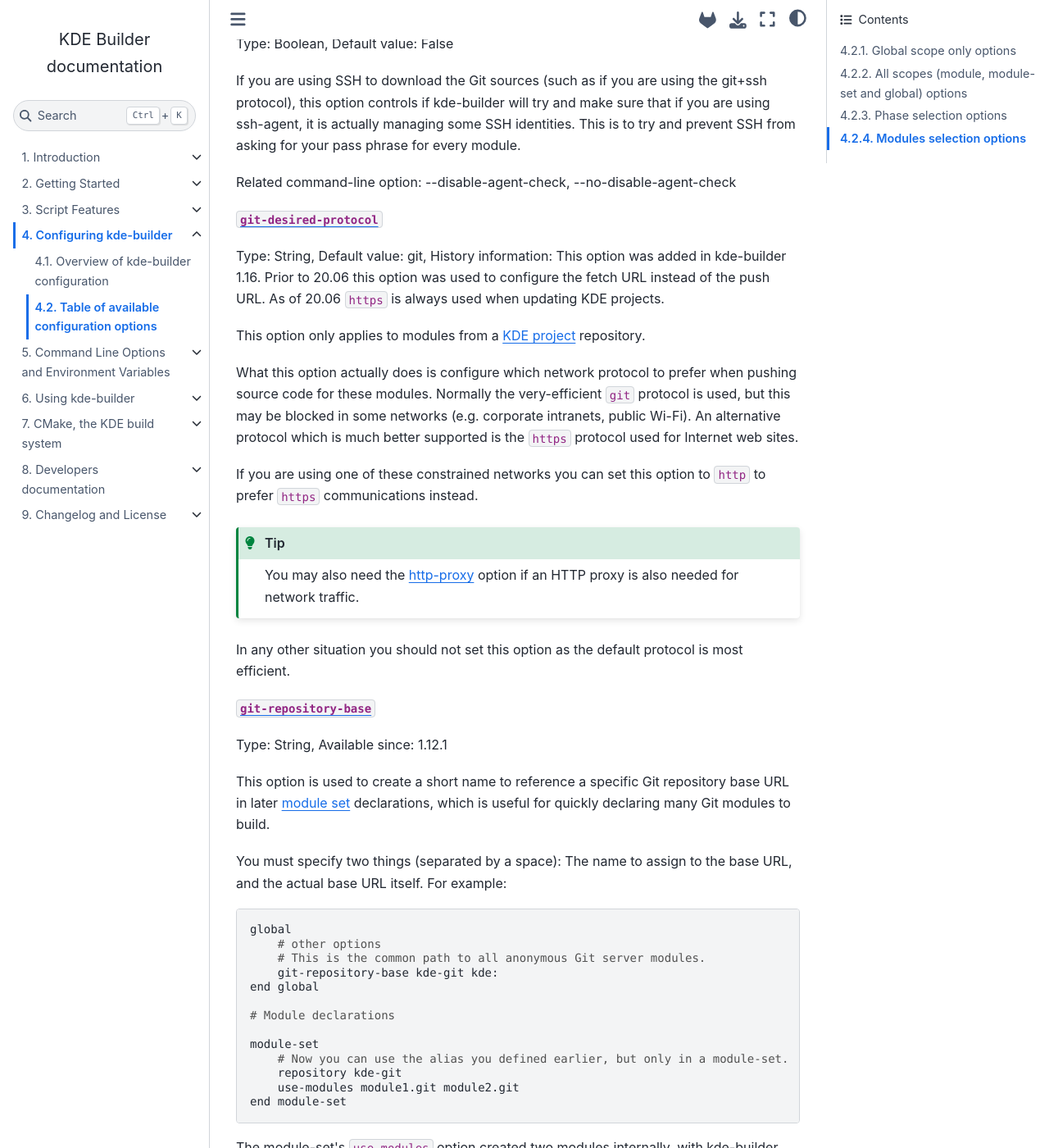
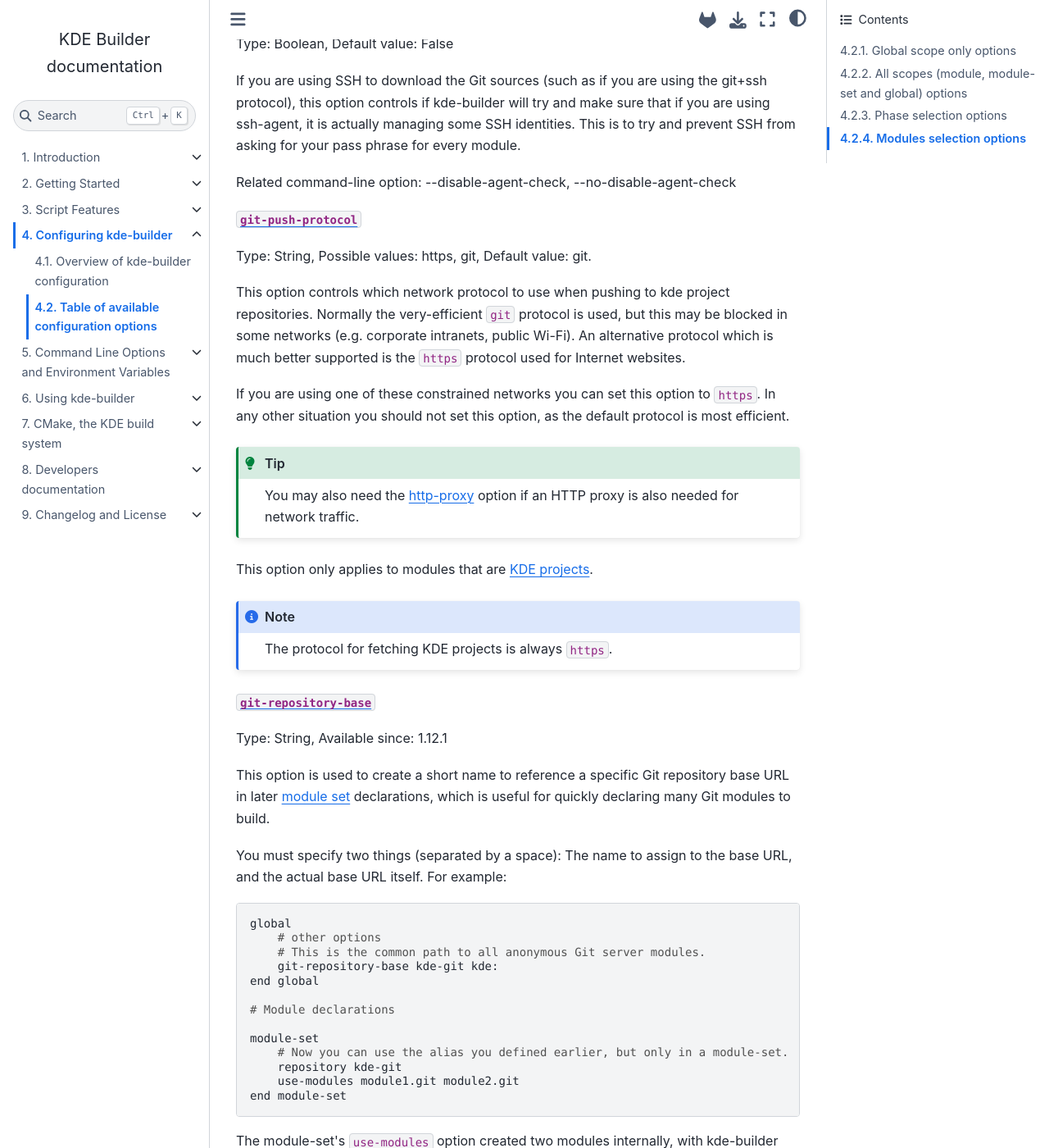
Before and after one commit to KDE/kde-builder, a Sphinx documentation site: the page built from doc/chapter_04/conf-options-table.md, in a window 1280 px wide and 1400 px high, scrolled down 905 px. Shown: the whole window at 82% size. Built offline with Sphinx 7.4.7 and the Sphinx Book theme 1.1.4, drawn with Linux system fonts in a browser that asks for light colours.

Commit message:
Rename config option "git-desired-protocol" to "git-push-protocol"

````diff
--- a/doc/chapter_04/conf-options-table.md
+++ b/doc/chapter_04/conf-options-table.md
@@ -52,34 +52,27 @@
 
 Related command-line option: --disable-agent-check, --no-disable-agent-check
 
-(conf-git-desired-protocol)=
-[`git-desired-protocol`](conf-git-desired-protocol)
+(conf-git-push-protocol)=
+[`git-push-protocol`](conf-git-push-protocol)
 
-Type: String, Default value: git, History information: This option
-was added in kde-builder 1.16. Prior to 20.06 this option was used to
-configure the fetch URL instead of the push URL. As of 20.06
-`https` is always used when updating KDE projects.
+Type: String, Possible values: https, git, Default value: git.
 
-This option only applies to modules from a [KDE project](#kde-projects-module-sets) repository.
+This option controls which network protocol to use when pushing to kde project repositories. Normally the very-efficient
+`git` protocol is used, but this may be blocked in some networks (e.g. corporate intranets, public Wi-Fi). An alternative
+protocol which is much better supported is the `https` protocol used for Internet websites.
 
-What this option actually does is configure which network protocol to
-prefer when pushing source code for these modules. Normally the
-very-efficient `git` protocol is used, but this may be
-blocked in some networks (e.g. corporate intranets, public Wi-Fi). An
-alternative protocol which is much better supported is the
-`https` protocol used for Internet web sites.
-
-If you are using one of these constrained networks you can set this
-option to `http` to prefer `https` communications
-instead.
+If you are using one of these constrained networks you can set this option to `https`. In any other situation you
+should not set this option, as the default protocol is most efficient.
 
 ```{tip}
-You may also need the [http-proxy](#conf-http-proxy)
-option if an HTTP proxy is also needed for network traffic.
+You may also need the [http-proxy](#conf-http-proxy) option if an HTTP proxy is also needed for network traffic.
 ```
 
-In any other situation you should not set this option as the default
-protocol is most efficient.
+This option only applies to modules that are [KDE projects](#kde-projects-module-sets).
+
+```{note}
+The protocol for fetching KDE projects is always `https`.
+```
 
 (conf-git-repository-base)=
 [`git-repository-base`](conf-git-repository-base)
````
Also changed, not shown: doc/chapter_09/changelog.md (+3 -0 lines), 4 other files.
